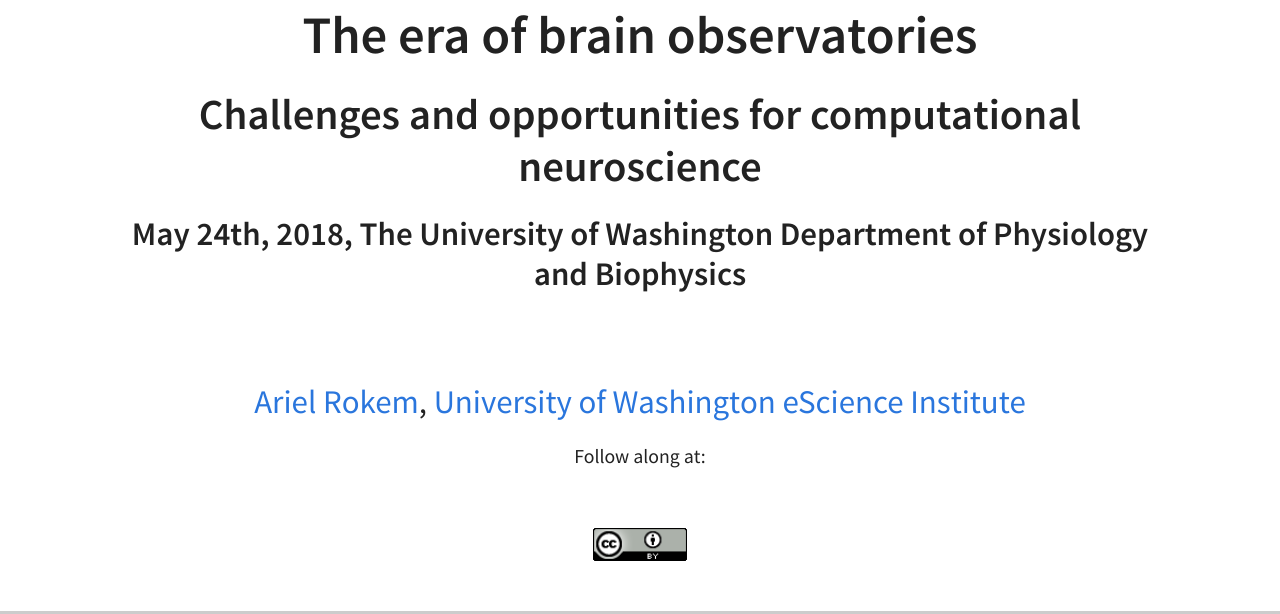
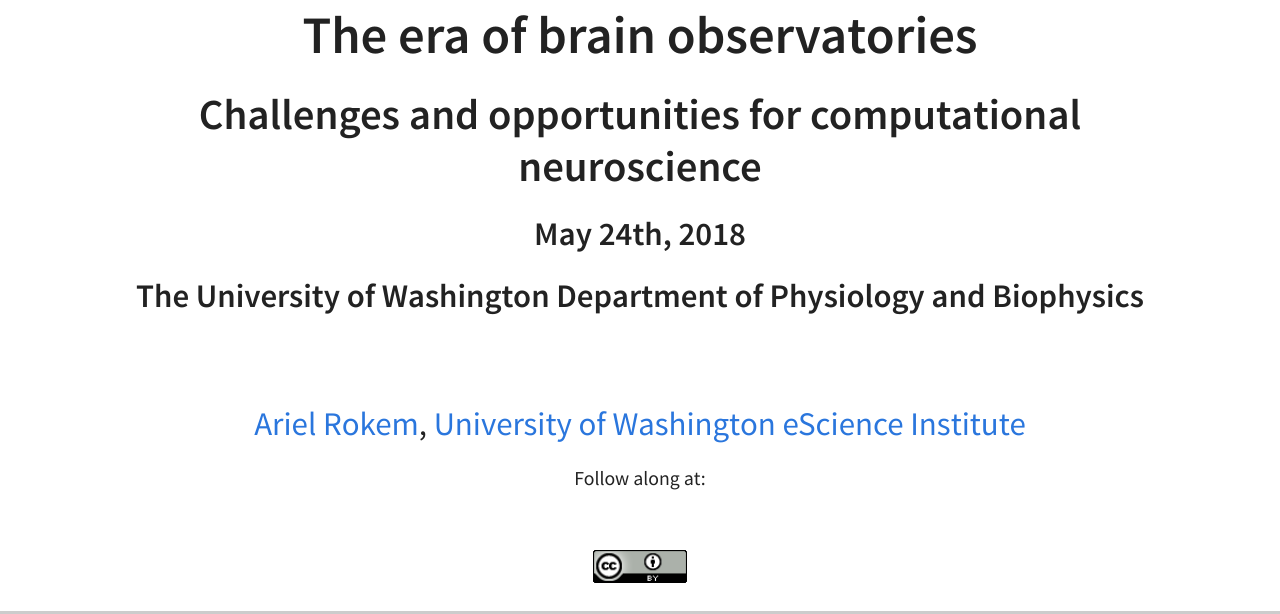
Before and after one commit to arokem/2018-05-24-uw-pbio, a plain HTML site: page index.html in a window 1280 px wide. Shown: the part 186-800 px from the top of the page. Drawn offline with Linux system fonts and the light colour scheme.

Commit message:
Tweak title slide.

```diff
--- a/index.html
+++ b/index.html
@@ -32,7 +32,8 @@
 
 		<h2> The era of brain observatories </h2>
 		<h3><div align=middle> Challenges and opportunities for computational neuroscience </div></h3>
-		<h4>May 24th, 2018, The University of Washington Department of Physiology and Biophysics</h4>
+		<h4>May 24th, 2018</h4>
+		<h4>The University of Washington Department of Physiology and Biophysics</h4>
 		<br>
 		<p><a href="http://arokem.org">Ariel Rokem</a>,
 		<a href="http://escience.washington.edu">University of Washington eScience Institute</a> </p>
```
